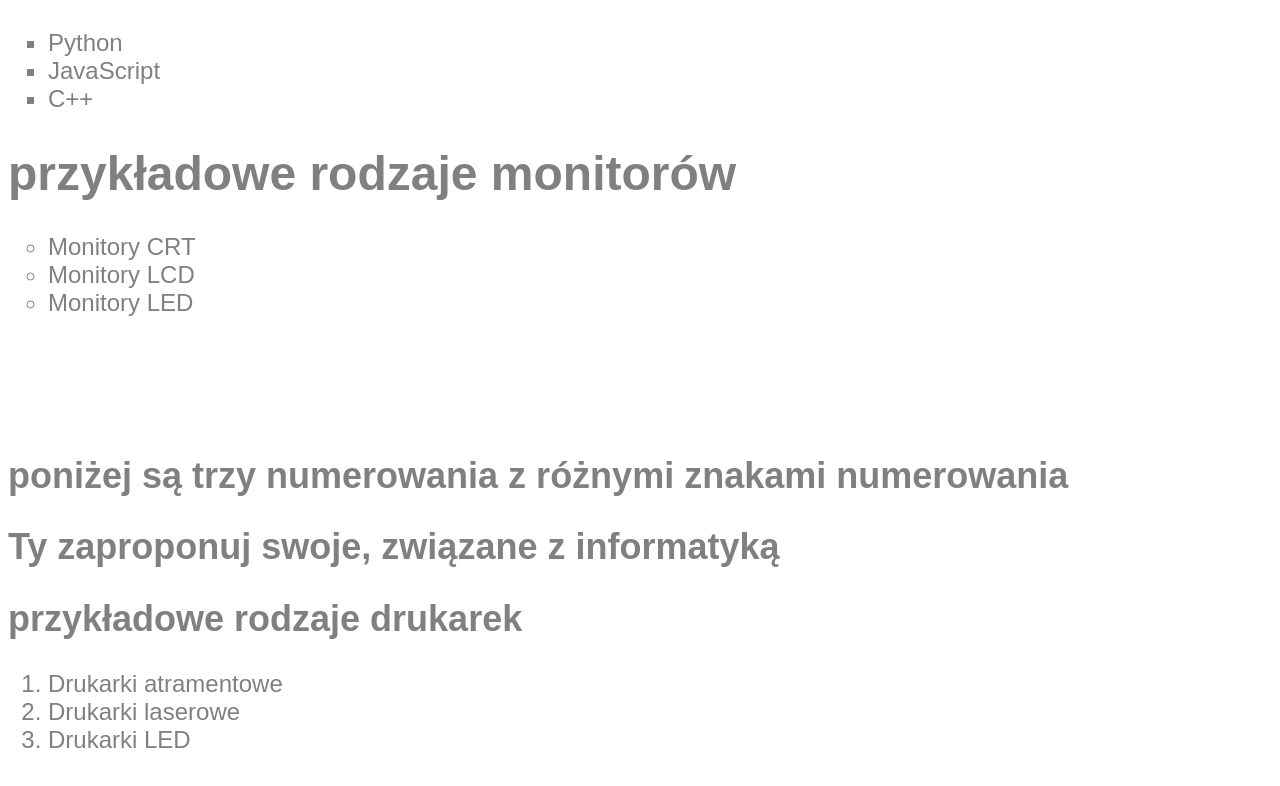
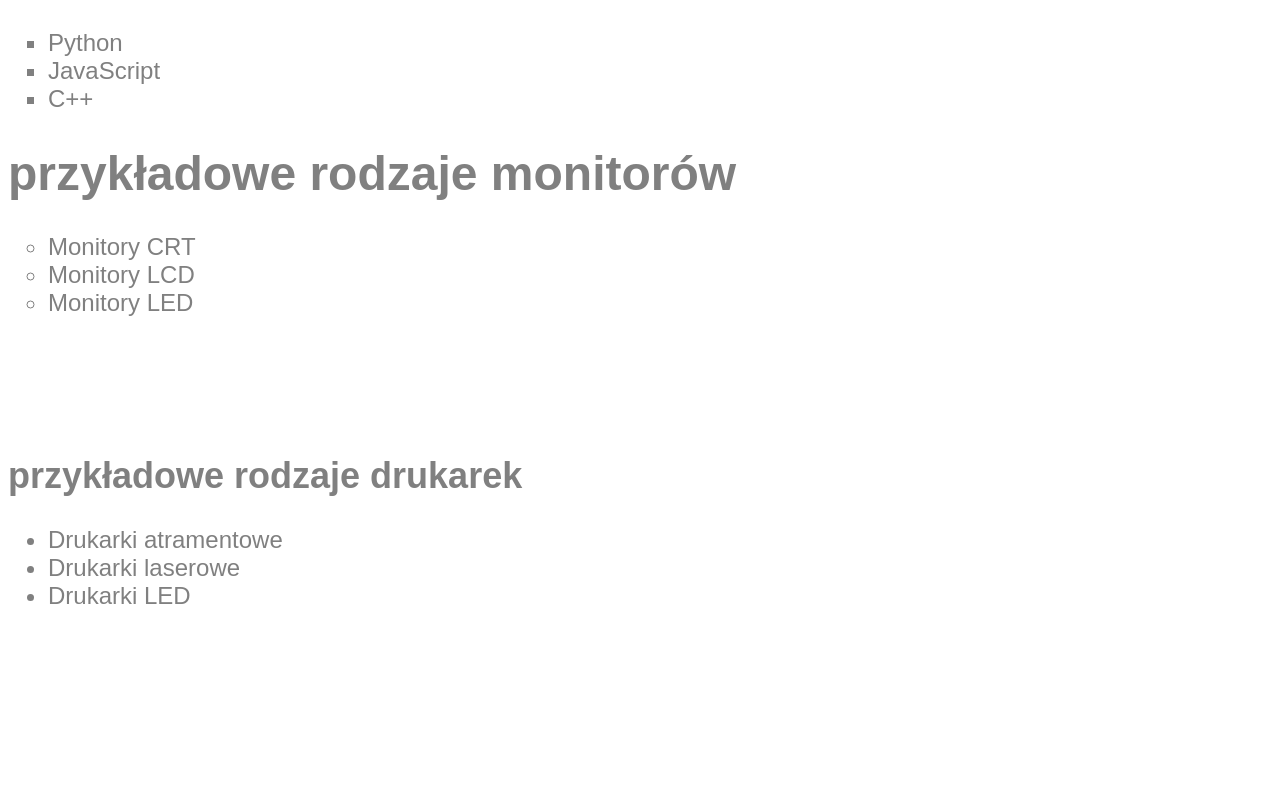
Before and after one commit to KACZKA0000/strona-do-cwiczen, a plain HTML site: page index.html in a window 1280 px wide. Shown: the part 3408-4194 px from the top of the page. After the commit the page ends 4134 px from the top, so only its background shows below. Drawn offline with Linux system fonts and the light colour scheme.

Commit message:
Refactor index.html structure and content

```diff
--- a/index.html
+++ b/index.html
@@ -91,14 +91,12 @@
 		<LI> Monitory LED
 	</UL>
 		<br><br><br>
-	<h2> poniżej są  trzy numerowania z różnymi znakami numerowania</h2>
-	<h2> Ty zaproponuj swoje, związane z informatyką</h2>
 	<h2> przykładowe rodzaje drukarek</h2>
-	<OL TYPE=1 START=1>
+	<UL TYPE=disc>
 		<LI> Drukarki atramentowe
 		<LI> Drukarki laserowe
 		<LI> Drukarki LED
-	</OL>
+	</UL>
 		<br><br><br>
 
 </body>
```
